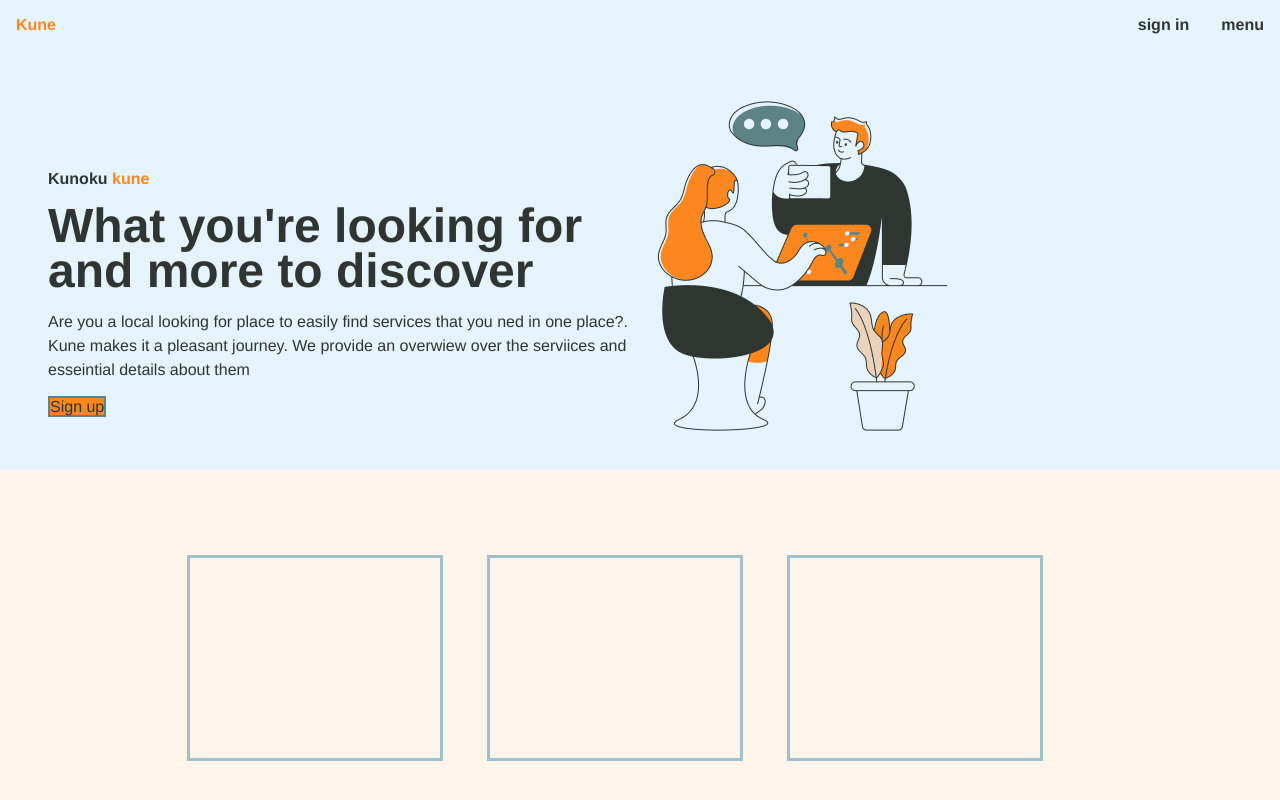
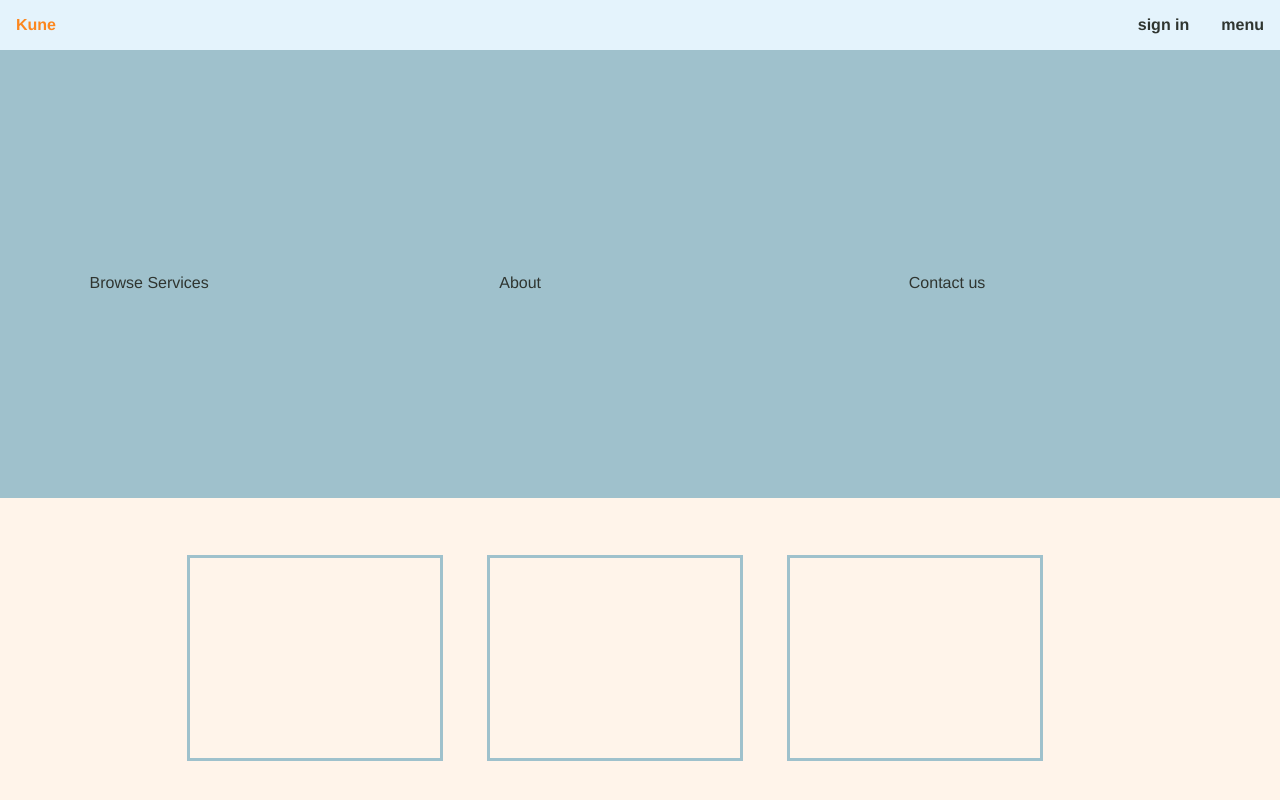
Before and after one commit to tenderking/kune, a Vue app: page / in a window 1280 px wide. Both pictures are taken after a click on the link "menu". Shown: the top 800 px of the page. Built offline with nearby package versions, Linux system fonts and the light colour scheme.

Commit message:
now fixed drowp down

```diff
--- a/src/App.vue
+++ b/src/App.vue
@@ -1,43 +1,58 @@
 <template>
   <header>
-    <router-link class="logo" to="/">Kune</router-link>
+    <router-link
+      class="logo"
+      @click="isActive = false"
+      to="/"> Kune
+    </router-link>
     <nav>
       <!-- Left-aligned links -->
-
-      <li><router-link to="/sign-in">sign in</router-link></li>
-      <li><a href="#"  @click="toggleClass()">menu</a></li>
+      <li>
+        <router-link @click="isActive = false" to="/sign-in"
+          >sign in</router-link
+        >
+      </li>
+      <li><a href="#" @click="toggleClass()">menu</a></li>
     </nav>
   </header>
-  <div
-    class="menu-container"
-    :class="{'menu-container-active': isActive}"
-
-  >
-    <div class="bar">hello</div>
-    <div class="bar">i am</div>
-    <div class="bar">the menu</div>
+   <!-- Drop-down menu -->
+  <div class="menu-container" :class="{ 'menu-container-active': isActive }">
+    <div class="bar">
+      <router-link
+        @click="isActive = false"
+        to="/sites"
+        >Browse Services
+      </router-link>
+    </div>
+    <div class="bar">
+      <router-link @click="isActive = false" to="#">About</router-link>
+    </div>
+    <div class="bar">
+      <router-link @click="isActive = false" to="#">Contact us</router-link>
+    </div>
   </div>
   <router-view />
 </template>
 <script>
-/* import MenuToggleCross from './components/MenuToggleCross.vue'
+import { ref } from "vue";
 export default {
-  components: {
-    MenuToggleCross
+  setup() {
+    const isActive = ref(false);
+    const toggleClass = () => {
+      isActive.value = !isActive.value;
+    };
+    return { isActive, toggleClass };
   },
-  // ...
-} */
-export default {
-  data() {
-    return{
-isActive: true,
-    }
-  },
-  methods: {
-    toggleClass: function () {
-      this.isActive = !this.isActive;
-    },
-  },
+  //   data() {
+  //     return{
+  // isActive: true,
+  //     }
+  //   },
+  //   methods: {
+  //     toggleClass: function () {
+  //       this.isActive = !this.isActive;
+  //     },
+  //   },
 };
 </script>
 <style lang="scss">
--- a/src/styles/layout/_navigation.scss
+++ b/src/styles/layout/_navigation.scss
@@ -46,6 +46,10 @@ nav{
   .bar{
     width: 32%;
 height: 0em;
+    a{
+      text-decoration: none;
+      color: $dark;
+    }
   }
  &-active{
   display: flex;
```
Also changed, not shown: src/views/Sites.vue (added, +21 -0 lines).
